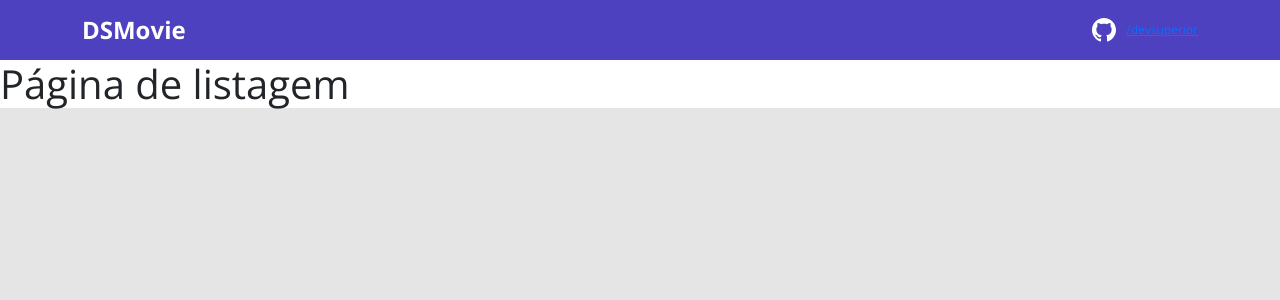
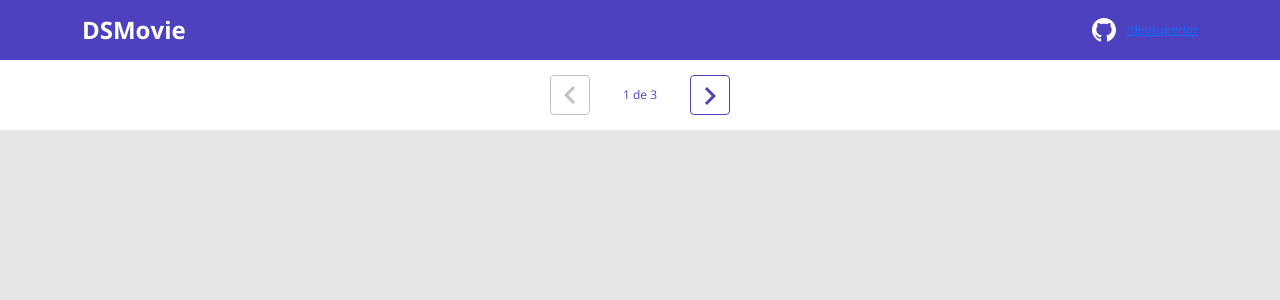
Before and after one commit to RobRamone/dsmovie, a React (Create React App) app in the folder frontend/: page / in a window 1280 px wide. Shown: the top 300 px of the page. Built offline with nearby package versions, Linux system fonts and the light colour scheme.

Commit message:
Pagination layout

```diff
--- /dev/null
+++ b/frontend/src/componentes/Pagination/index.tsx
@@ -0,0 +1,24 @@
+import {ReactComponent as Arrow } from  'assets/img/arrow.svg';
+import './styles.css';
+function Pagination() {
+
+
+    return (
+
+        <div className="dsmovie-pagination-container">
+            <div className="dsmovie-pagination-box">
+                <button className="dsmovie-pagination-button" disabled={true} >
+                    <Arrow />
+                </button>
+                <p>{`${1} de ${3}`}</p>
+                <button className="dsmovie-pagination-button" disabled={false} >
+                    <Arrow className="dsmovie-flip-horizontal" />
+                </button>
+            </div>
+        </div>
+
+
+    );
+}
+
+export default Pagination;
--- /dev/null
+++ b/frontend/src/componentes/Pagination/styles.css
@@ -0,0 +1,53 @@
+.dsmovie-pagination-container {
+    padding: 15px 0;
+    display: flex;
+    justify-content: center;
+    align-items: center;
+}
+
+.dsmovie-pagination-box {
+    width: 180px;
+    display: flex;
+    justify-content: space-between;
+    align-items: center;
+}
+
+.dsmovie-pagination-box form {
+    width: 100%;
+    display: flex;
+}
+
+.dsmovie-pagination-button {
+    width: 40px;
+    height: 40px;
+    border-radius: 4px;
+    background-color: #fff;
+    display: flex;
+    justify-content: center;
+    align-items: center;
+    border: 1px solid var(--color-primary);
+    cursor: pointer;
+}
+
+.dsmovie-pagination-button svg {
+    filter: brightness(0) saturate(100%) invert(26%) sepia(19%) saturate(7395%) hue-rotate(234deg) brightness(89%) contrast(92%);
+}
+
+.dsmovie-pagination-button:disabled {
+    border: 1px solid #c2c2c2;
+    cursor: unset;
+}
+
+.dsmovie-pagination-button:disabled svg {
+    filter: none;
+}
+
+.dsmovie-pagination-container p {
+    margin: 0;
+    font-size: 12px;
+    color: var(--color-primary);
+}
+
+.dsmovie-flip-horizontal {
+    transform: rotate(180deg);
+}
--- a/frontend/src/pages/Form/index.tsx
+++ b/frontend/src/pages/Form/index.tsx
@@ -1,7 +1,42 @@
+import './styles.css';
+
 function Form() {
 
+    const movie = {
+        id: 1,
+        image: "https://www.themoviedb.org/t/p/w533_and_h300_bestv2/jBJWaqoSCiARWtfV0GlqHrcdidd.jpg",
+        title: "The Witcher",
+        count: 2,
+        score: 4.5
+    };
+
     return (
-        <h1>Página de formulário</h1>
+        <div className="dsmovie-form-container">
+            <img className="dsmovie-movie-card-image" src={movie.image}alt={movie.title} />
+            <div className="dsmovie-card-bottom-container">
+                <h3>{movie.title}</h3>
+                <form className="dsmovie-form">
+                    <div className="form-group dsmovie-form-group">
+                        <label htmlFor="email">Informe seu email</label>
+                        <input type="email" className="form-control" id="email" />
+                    </div>
+                    <div className="form-group dsmovie-form-group">
+                        <label htmlFor="score">Informe sua avaliação</label>
+                        <select className="form-control" id="score">
+                            <option>1</option>
+                            <option>2</option>
+                            <option>3</option>
+                            <option>4</option>
+                            <option>5</option>
+                        </select>
+                    </div>
+                    <div className="dsmovie-form-btn-container">
+                        <button type="submit" className="btn btn-primary dsmovie-btn">Salvar</button>
+                    </div>
+                </form >
+                <button className="btn btn-primary dsmovie-btn mt-3">Cancelar</button>
+            </div >
+        </div >
 
     );
 }
--- /dev/null
+++ b/frontend/src/pages/Form/styles.css
@@ -0,0 +1,57 @@
+.dsmovie-form-container {
+    max-width: 480px;
+    margin: 40px auto;
+    padding: 20px;
+}
+
+.dsmovie-form {
+    width: calc(100% - 20px);
+}
+
+.dsmovie-form-group {
+    margin-bottom: 20px;
+}
+
+.dsmovie-form-group label {
+    font-size: 12px;
+    color: #aaa;
+}
+
+.dsmovie-form-btn-container {
+    display: flex;
+    justify-content: center;
+}
+
+.dsmovie-movie-card-image {
+    width: 100%;
+    border-radius: 8px 8px 0 0;
+}
+
+.dsmovie-card-bottom-container {
+    background-color: #fff;
+    display: flex;
+    flex-direction: column;
+    align-items: center;
+    padding: 10px 10px 20px 10px;
+    border-radius: 0 0 8px 8px;
+}
+
+.dsmovie-card-bottom-container h3 {
+    color: #4A4A4A;
+    text-align: center;
+    font-size: 14px;
+    font-weight: 700;
+    margin-bottom: 10px;
+    min-height: 40px;
+}
+
+.dsmovie-btn {
+    background-color: var(--color-primary);
+    font-size: 14px;
+    font-weight: 700;
+    height: 40px;
+    width: 180px;
+    display: flex;
+    align-items: center;
+    justify-content: center;
+}
--- a/frontend/src/pages/Listing/index.tsx
+++ b/frontend/src/pages/Listing/index.tsx
@@ -1,7 +1,9 @@
+import Pagination from "componentes/Pagination";
+
 function Listing() {
 
     return (
-        <h1>Página de listagem</h1>
+        <Pagination />
 
     );
 }
```
Also changed, not shown: frontend/src/assets/img/arrow.svg (added).
